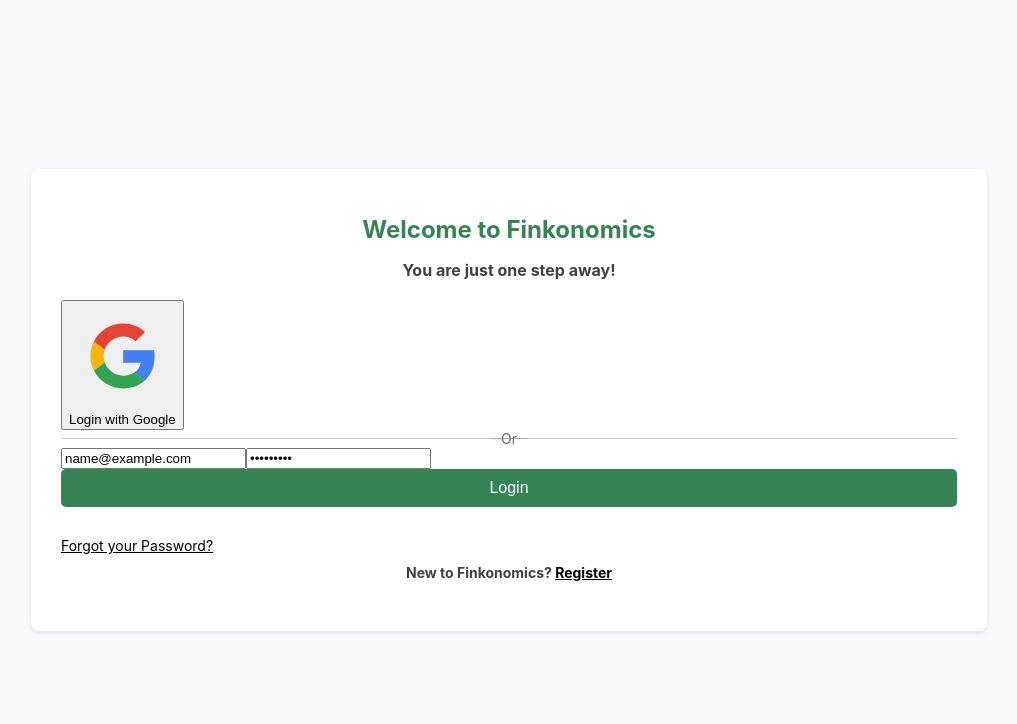
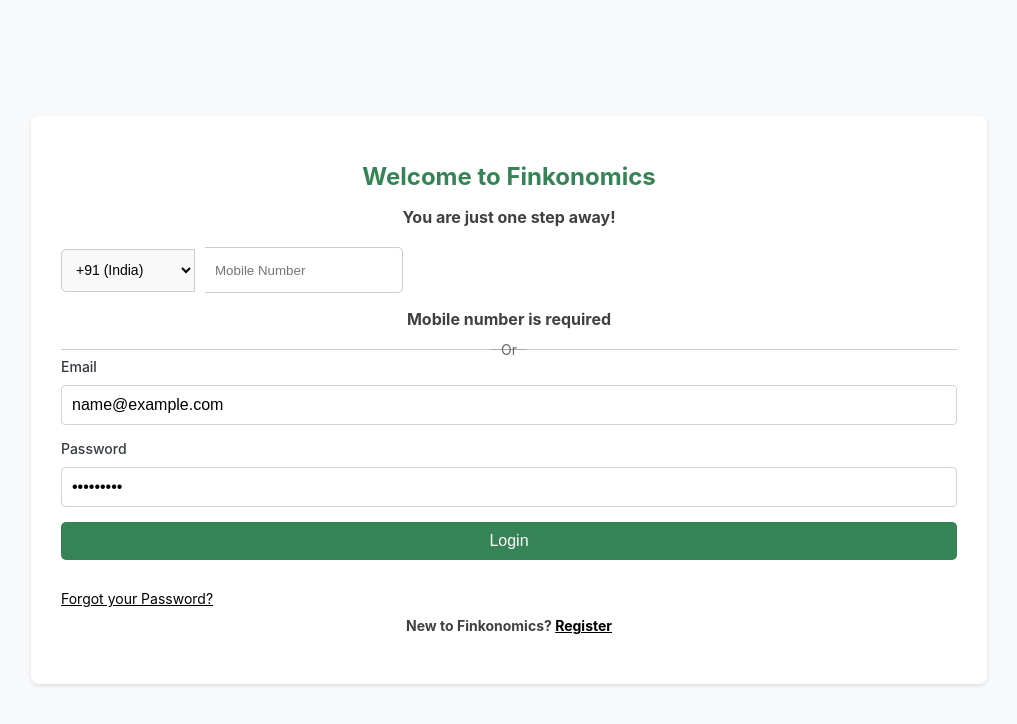
Before and after one commit to harshkhandelwal97/finkonomics, a React (Vite) app in the folder frontend/: page /user/login in a window 1280 px wide. Both pictures are taken after typing "name@example.com", "Sample123" into the empty fields and a click on the button "Login". Shown: the top 724 px of the page, without its empty margins (131-1148 px from the left). Built offline with nearby package versions, Linux system fonts and the light colour scheme; no server answers.

Commit message:
fixx: (ui) login page, css

```diff
--- a/frontend/src/pages/LoginPage.tsx
+++ b/frontend/src/pages/LoginPage.tsx
@@ -1,16 +1,179 @@
+// import { useState } from 'react';
+// import '../styles/login.css'; // Import CSS file for styling
+
+// const UserLoginPage = () => {
+//   const [email, setEmail] = useState(''); // Changed to email
+//   const [password, setPassword] = useState('');
+//   const [mobileNumber, setMobileNumber] = useState('');
+//   const [countryCode, setCountryCode] = useState('+91'); // Default country code
+//   const [errors, setErrors] = useState({ email: '', password: '', mobileNumber: '' }); // Changed to email
+
+//   const handleSubmit = (e:React.FormEvent) => {
+//     e.preventDefault();
+
+//     // Reset errors
+//     setErrors({ email: '', password: '', mobileNumber: '' }); // Changed to email
+
+//     let isValid = true;
+
+//     if (!email.trim()) { // Changed to email
+//       setErrors(prevErrors => ({ ...prevErrors, email: 'Email is required' })); // Changed to email
+//       isValid = false;
+//     } else if (!/^[A-Z0-9._%+-]+@[A-Z0-9.-]+\.[A-Z]{2,}$/i.test(email)) { // Email validation regex
+//       setErrors(prevErrors => ({ ...prevErrors, email: 'Invalid email format' })); // Changed to email
+//       isValid = false;
+//     }
+
+
+//     if (!password.trim()) {
+//       setErrors(prevErrors => ({ ...prevErrors, password: 'Password is required' }));
+//       isValid = false;
+//     }
+
+//     if (!mobileNumber.trim()) {
+//       setErrors(prevErrors => ({ ...prevErrors, mobileNumber: 'Mobile number is required' }));
+//       isValid = false;
+//     } else if (!/^\d{10}$/.test(mobileNumber)) {  // Basic mobile number validation (10 digits)
+//       setErrors(prevErrors => ({ ...prevErrors, mobileNumber: 'Mobile number must be 10 digits' }));
+//       isValid = false;
+//     }
+
+
+//     if (isValid) {
+//       console.log('Email:', email); // Changed to email
+//       console.log('Password:', password);
+//       console.log('Mobile Number:', `${countryCode} ${mobileNumber}`);
+//       // Proceed with form submission (e.g., API call) here
+//     }
+//   };
+
+//   return (
+//     <div className="login-container">
+//       <div className="login-box">
+//         <h1>Welcome to Finkonomics</h1>
+//         <p>You are just one step away!</p>
+
+//         <div className="mobile-input-group">
+//             {/* <label>Mobile Number</label> */}
+//             <div className="mobile-wrapper">
+//               <select
+//                 className="country-code"
+//                 value={countryCode}
+//                 onChange={(e) => setCountryCode(e.target.value)}
+//               >
+//                 <option value="+1">+1 (USA)</option>
+//                 <option value="+91">+91 (India)</option>
+//                 <option value="+44">+44 (UK)</option>
+//                 <option value="+61">+61 (Australia)</option>
+//                 <option value="+81">+81 (Japan)</option>
+//               </select>
+//               <div className="mobile-number">
+//               <input
+//                 type="tel"
+//                 placeholder="Mobile Number"
+//                 value={mobileNumber}
+//                 onChange={(e) => setMobileNumber(e.target.value)}
+//                 required
+//               />
+//               </div>
+
+//           </div>
+//           {errors.mobileNumber && <p className="error-message">{errors.mobileNumber}</p>}
+//         </div>
+
+//         <div className="separator">
+//           <hr />
+//           <span>Or</span>
+//           <hr />
+//         </div>
+
+//         <form onSubmit={handleSubmit}>
+//           <div className="input-group">
+//             <label>Email</label> {/* Changed to email */}
+//             <input
+//               type="email" // Keep as email type
+//               placeholder="Email" // Changed to email
+//               value={email} // Changed to email
+//               onChange={(e) => setEmail(e.target.value)} // Changed to email
+//               required
+//             />
+//             {errors.email && <p className="error-message">{errors.email}</p>} {/* Changed to email */}
+//           </div>
+
+//           <div className="input-group">
+//             <label>Password</label>
+//             <input
+//               type="password"
+//               placeholder="Password"
+//               value={password}
+//               onChange={(e) => setPassword(e.target.value)}
+//               required
+//             />
+//             {errors.password && <p className="error-message">{errors.password}</p>}
+//           </div>
+
+//           <button type="submit" className="login-btn">Login</button>
+//         </form>
+
+//         <a href="/forgot_password" className="forgot-password">Forgot your Password?</a>
+
+//         <p className="register-link">
+//           New to Finkonomics? <a href="/register">Register</a>
+//         </p>
+//       </div>
+//     </div>
+//   );
+// };
+
+// export default UserLoginPage;
 import { useState } from 'react';
-import '../styles/login.css'; // Import your CSS file for styling
-// import GoogleIcon from '@mui/icons-material/Google';
+import '../styles/UserRegistration.css'; // Import CSS file for styling
 
-const LoginPage = () => {
+const UserLoginPage = () => {
   const [email, setEmail] = useState('');
   const [password, setPassword] = useState('');
+  const [mobileNumber, setMobileNumber] = useState('');
+  const [countryCode, setCountryCode] = useState('+91'); // Default country code
+  const [errors, setErrors] = useState({ email: '', password: '', mobileNumber: '' });
 
-  const handleSubmit = (e :React.FormEvent) => {
+  const handleSubmit = (e: React.FormEvent) => {
     e.preventDefault();
-    // Handle login logic here (e.g., API call)
+
+    // Reset errors
+    setErrors({ email: '', password: '', mobileNumber: '' });
+
+    let isValid = true;
+
+    // Validate email
+    if (!email.trim()) {
+      setErrors(prevErrors => ({ ...prevErrors, email: 'Email is required' }));
+      isValid = false;
+    } else if (!/^[A-Z0-9._%+-]+@[A-Z0-9.-]+\.[A-Z]{2,}$/i.test(email)) {
+      setErrors(prevErrors => ({ ...prevErrors, email: 'Invalid email format' }));
+      isValid = false;
+    }
+
+    // Validate password
+    if (!password.trim()) {
+      setErrors(prevErrors => ({ ...prevErrors, password: 'Password is required' }));
+      isValid = false;
+    }
+
+    // Validate mobile number
+    if (!mobileNumber.trim()) {
+      setErrors(prevErrors => ({ ...prevErrors, mobileNumber: 'Mobile number is required' }));
+      isValid = false;
+    } else if (!/^\d{10}$/.test(mobileNumber)) {
+      setErrors(prevErrors => ({ ...prevErrors, mobileNumber: 'Mobile number must be 10 digits' }));
+      isValid = false;
+    }
+
+    if (isValid) {
       console.log('Email:', email);
       console.log('Password:', password);
+      console.log('Mobile Number:', `${countryCode} ${mobileNumber}`);
+      // Proceed with form submission (e.g., API call) here
+    }
   };
 
   return (
@@ -19,10 +182,31 @@
         <h1>Welcome to Finkonomics</h1>
         <p>You are just one step away!</p>
 
-        <button className="google-login-btn">
-        <img src='/images/googleLogo.svg' alt="Google Logo" className="google-logo" />
-          Login with Google
-        </button>
+        <div className="input -group">
+          <div className="mobile-wrapper">
+            <select
+              className="country-code"
+              value={countryCode}
+              onChange={(e) => setCountryCode(e.target.value)}
+            >
+              <option value="+1">+1 (USA)</option>
+              <option value="+91">+91 (India)</option>
+              <option value="+44">+44 (UK)</option>
+              <option value="+61">+61 (Australia)</option>
+              <option value="+81">+81 (Japan)</option>
+            </select>
+            <div className="mobile-number">
+              <input
+                type="tel"
+                placeholder="Mobile Number"
+                value={mobileNumber}
+                onChange={(e) => setMobileNumber(e.target.value)}
+                required
+              />
+            </div>
+          </div>
+          {errors.mobileNumber && <p className="error-message">{errors.mobileNumber}</p>}
+        </div>
 
         <div className="separator">
           <hr />
@@ -31,13 +215,20 @@
         </div>
 
         <form onSubmit={handleSubmit}>
+          <div className="input-group">
+            <label>Email</label>
             <input
               type="email"
-            placeholder="Email address"
+              placeholder="Email"
               value={email}
               onChange={(e) => setEmail(e.target.value)}
               required
             />
+            {errors.email && <p className="error-message">{errors.email}</p>}
+          </div>
+
+          <div className="input-group">
+            <label>Password</label>
             <input
               type="password"
               placeholder="Password"
@@ -45,17 +236,20 @@
               onChange={(e) => setPassword(e.target.value)}
               required
             />
+            {errors.password && <p className="error-message">{errors.password}</p>}
+          </div>
+
           <button type="submit" className="login-btn">Login</button>
         </form>
 
         <a href="/forgot_password" className="forgot-password">Forgot your Password?</a>
 
         <p className="register-link">
-          New to Finkonomics? <a href="/register">Register</a>
+          New to Finkonomics? <a href="user/register">Register</a>
         </p>
       </div>
     </div>
   );
 };
 
-export default LoginPage;
+export default UserLoginPage;
--- a/frontend/src/styles/login.css
+++ b/frontend/src/styles/login.css
@@ -1,36 +1,84 @@
+/* Container for centering login form */
 .login-container {
   display: flex;
   justify-content: center;
   align-items: center;
   height: 100vh;
-  background-color: white ;
+  background-color: white;
 }
 
+/* Main login box styling */
 .login-box {
-  background:#FAFAFA;
+  background: #FAFAFA;
   padding: 30px;
   border-radius: 10px;
   box-shadow: 0 0 10px rgba(0, 0, 0, 0.1);
-  width: 350px;
+  width: 90%; /* Use percentage for width */
+  max-width: 350px; /* Set a maximum width */
   text-align: center;
 }
 
+/* Heading and paragraph styles */
 h1 {
   font-size: 24px;
   margin-bottom: 10px;
-  color: #368455
+  color: #368455;
 }
 
 p {
   font-size: 16px;
-  color:#404040;
+  color: #404040;
   font-weight: bold;
+  margin-bottom: 20px;
 }
 
+/* Mobile input group styling */
+.mobile-input-group {
+  text-align: left;
+  margin-bottom: 15px;
+}
+.mobile-number{
+  border: red
+}
+
+.mobile-input-group label {
+  font-size: 14px;
+  font-weight: 500;
+  margin-bottom: 5px;
+  display: block;
+}
+
+.mobile-wrapper {
+  display: flex;
+  align-items: center;
+  margin-right: 1px;
+}
+
+.country-code {
+  padding: 10px;
+  border: 1px solid #ccc;
+  border-radius: 5px 0 0 5px;
+  background: #f9f9f9;
+  font-size: 14px;
+  margin-right: 1%;
+  height: 40px;
+}
+
+.mobile-number input {
+  flex-grow: 1;
+  padding: 10px;
+  border: 1px solid #ad2020;
+  border-left: none;
+  border-radius: 0 5px 5px 0;
+  height: 60px;
+  box-sizing: border-box;
+}
+
+/* Separator styling between sections */
 .separator {
   display: flex;
   align-items: center;
-  margin: 15px 0;
+  margin: 20px 0;
 }
 
 .separator hr {
@@ -46,6 +94,7 @@
   color: #666;
 }
 
+/* Input fields styling */
 .input-group {
   text-align: left;
   margin-bottom: 15px;
@@ -63,45 +112,10 @@
   padding: 10px;
   border: 1px solid #ccc;
   border-radius: 5px;
+  box-sizing: border-box;
 }
 
-.mobile-input-group {
-  text-align: left;
-  margin-bottom: 15px;
-}
-
-.mobile-input-group label {
-  font-size: 14px;
-  font-weight: 500;
-  margin-bottom: 5px;
-  display: block;
-}
-
-.mobile-wrapper {
-  display: flex;
-  align-items: center;
-  margin-right: 2px;
-}
-
-.country-code {
-  padding: 10px;
-  border: 1px solid #ccc;
-  border-radius: 5px 0 0 5px;
-  background: #f9f9f9;
-  font-size: 14px;
-  margin-right: 10px;
-  height: 43px;
-}
-
-.mobile-wrapper input {
-  flex: 1;
-  padding: 10px;
-  border: 1px solid #ccc;
-  border-left: none;
-  border-radius: 0 5px 5px 0;
-  height: 24px;
-}
-
+/* Login button styling */
 .login-btn {
   width: 100%;
   padding: 10px;
@@ -111,22 +125,34 @@
   border-radius: 5px;
   cursor: pointer;
   font-size: 16px;
+  margin-top: 10px;
 }
 
+/* Forgot password link styling */
 .forgot-password {
   display: block;
-  margin-top: 10px;
+  margin-top: 15px;
   font-size: 14px;
   color: black;
+  text-align: center;
 }
 
+/* Register link styling */
 .register-link {
-  margin-top: 10px;
+  margin-top: 15px;
   font-size: 14px;
+  text-align: center;
 }
 
 .register-link a {
   color: black;
-  text-decoration: underline ;
+  text-decoration: underline;
   font-weight: bold;
 }
+
+/* Error message styling */
+.error-message {
+  color: red;
+  font-size: 12px;
+  margin-top: 5px;
+}
```
Lines whose indentation alone changed are shown as unchanged.
